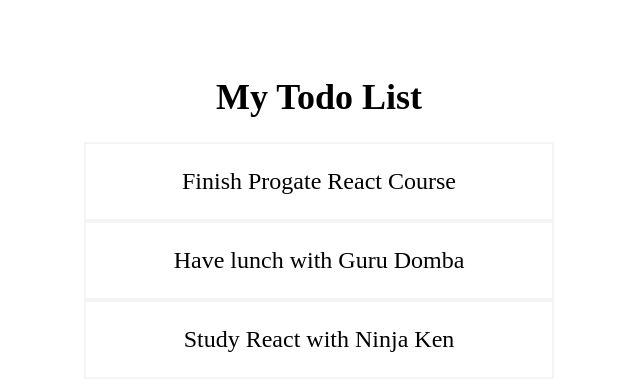
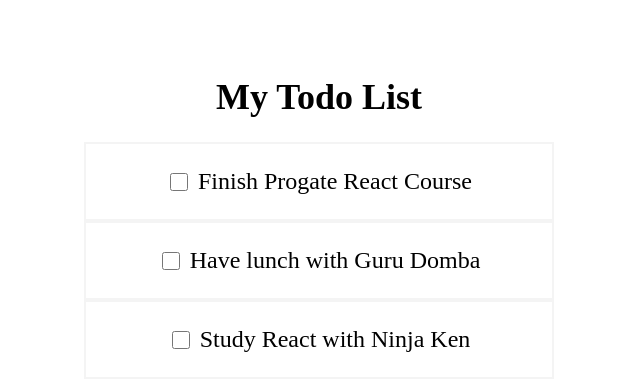
Before and after one commit to dekDika13/Todo-2-, a React (Vite) app: page / in a window 1280 px wide. Shown: the top 390 px of the page, without its empty margins (321-961 px from the left). Built offline with nearby package versions, Linux system fonts and the light colour scheme.

Commit message:
Develop toggle todo feature

```diff
--- a/src/App.jsx
+++ b/src/App.jsx
@@ -25,10 +25,20 @@
 
   console.log(todos)
 
+  const toggleCompleted = (todoId) => {
+    const updatedTodos = todos.map((todo) => {
+      if (todo.id === todoId) {
+        todo.completed = !todo.completed
+      }
+      return todo
+    })
+
+    setTodos(updatedTodos)
+  }
   return (
     <div style={styles.container}>
       <h1 style={styles.title}>My Todo List</h1>
-      <Todos todos={todos} />
+      <Todos todos={todos} toggleCompleted={toggleCompleted} />
     </div>
   )
 }
--- a/src/components/TodoItem.jsx
+++ b/src/components/TodoItem.jsx
@@ -1,16 +1,38 @@
 import React from 'react'
 
-const TodoItem = ({ todo }) => {
+const TodoItem = ({ todo, toggleCompleted }) => {
+    const getTodoTitleStyle = () => {
+        if (todo.completed === true) {
+            return { textDecoration: 'line-through' }
+        } else {
+            return { textDecoration: 'none' }
+        }
+    }
+
     return (
         <div style={styles.todoItem}>
-            <p>{todo.title}</p>
+            <input
+                type="checkbox"
+                style={styles.checkbox}
+                onChange={() => toggleCompleted(todo.id)}
+            />
+            <p style={getTodoTitleStyle()}>{todo.title}</p>
         </div>
     )
 }
+
 const styles = {
     todoItem: {
         border: '2px solid #f4f4f4',
         fontSize: '24px',
+        display: 'flex',
+        justifyContent: 'center',
+        alignItems: 'center',
+    },
+    checkbox: {
+        marginRight: '10px',
+        height: '18px',
+        width: '18px',
     },
 }
 
--- a/src/components/Todos.jsx
+++ b/src/components/Todos.jsx
@@ -1,11 +1,18 @@
 import React from 'react'
 import TodoItem from './TodoItem'
 
-const Todos = ({ todos }) => {
+const Todos = ({ todos, toggleCompleted }) => {
     return (
         <div style={styles.container}>
             {todos.map((todo) => {
-                return <TodoItem key={todo.id} todo={todo} />
+                return (
+                    <TodoItem
+                        key={todo.id}
+                        todo={todo}
+                        // Teruskan function toggleCompleted ke component TodoItem
+                        toggleCompleted={toggleCompleted}
+                    />
+                )
             })}
         </div>
     )
```
